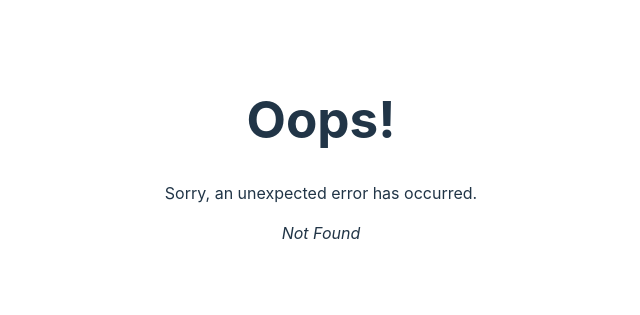
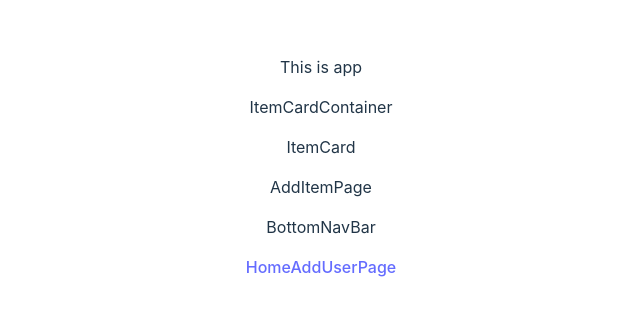
Before and after one commit to edpau/ShareASmile, a React (Vite) app in the folder client/: page /client/src/components/AddItemPage in a window 1280 px wide. Before the commit this address had no page. Shown: the part 241-556 px from the top of the page, without its empty margins (319-959 px from the left). Built offline with nearby package versions, Linux system fonts and the light colour scheme.

Commit message:
git back all files

```diff
--- /dev/null
+++ b/client/src/components/AddItemPage.jsx
@@ -0,0 +1,7 @@
+export default function AddItemPage() {
+  return (
+    <div className="AddItemPage">
+        <p>AddItemPage</p>
+    </div>
+  )
+}
--- a/client/src/components/BottomNavBar.jsx
+++ b/client/src/components/BottomNavBar.jsx
@@ -5,7 +5,9 @@ export default function BottomNavBar() {
     <div className="BottomNavBar">
       <p>BottomNavBar</p>
       <Link to={'/'}>Home</Link>
+      <Link to={'/client/src/components/AddItemPage'}>Add</Link>
       <Link to={'/client/src/components/UserPage/1'}>UserPage</Link>
+
     </div>
   )
 }
--- a/client/src/main.jsx
+++ b/client/src/main.jsx
@@ -9,6 +9,7 @@ import {createBrowserRouter, RouterProvider} from "react-router-dom"
 import ErrorPage from './components/ErrorPage.jsx'
 import UserPage from './components/UserPage.jsx'
 import HomePage from './components/HomePage.jsx'
+import AddItemPage from './components/AddItemPage.jsx'
 
 const router = createBrowserRouter([
   {
@@ -21,6 +22,10 @@ const router = createBrowserRouter([
         path: "/client/src/components/UserPage/:contactId",
         element: <UserPage />,
       },
+      {
+        path: "/client/src/components/AddItemPage",
+        element: <AddItemPage />,
+      },
     ],
   },
 ])
```
